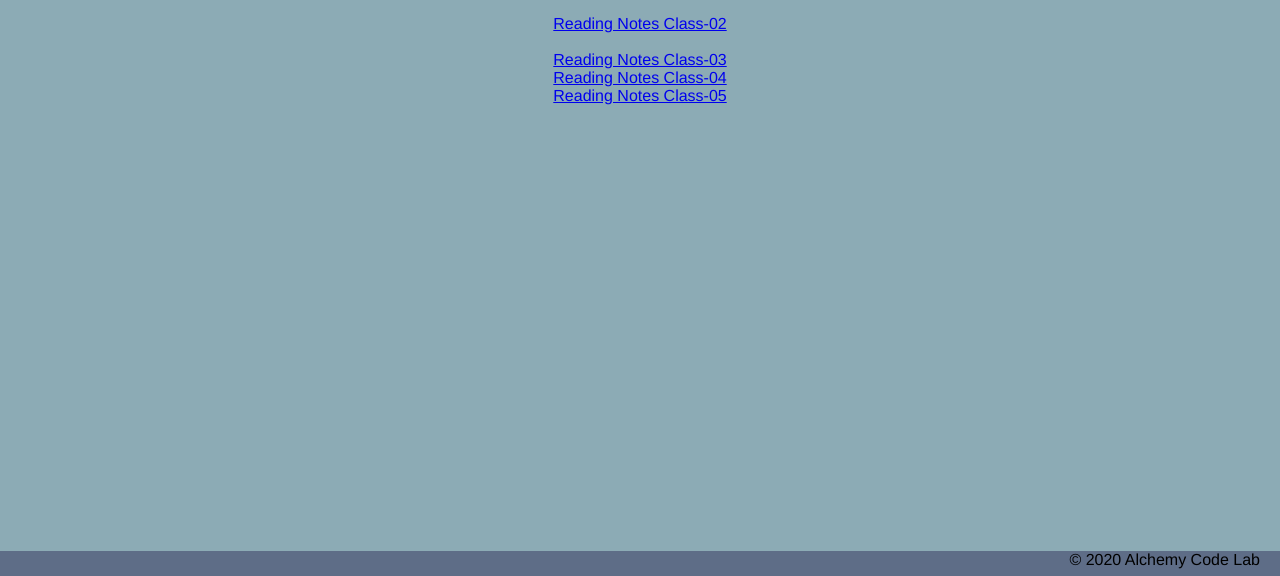
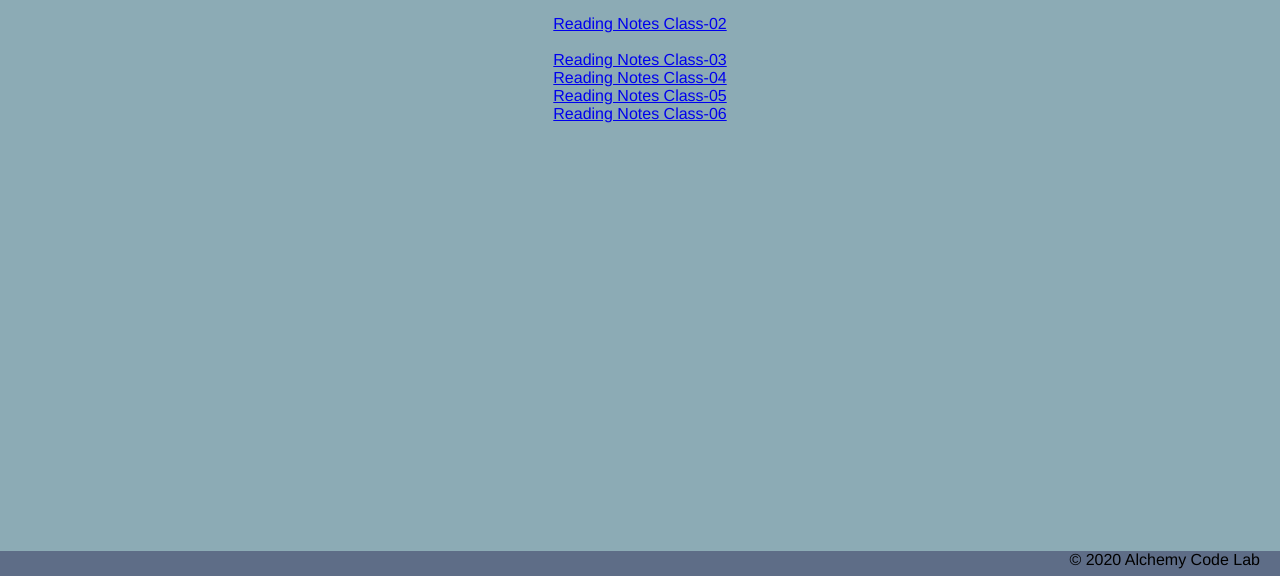
Before and after one commit to brookeperkins/reading-notes, a plain HTML site: page index.html in a window 1280 px wide. Shown: the part 224-800 px from the top of the page. Drawn offline with nearby package versions, Linux system fonts and the light colour scheme.

Commit message:
notes 06

```diff
--- a/index.html
+++ b/index.html
@@ -29,6 +29,7 @@
         <a href="class-03.md">Reading Notes Class-03</a>
         <a href="class-04.md">Reading Notes Class-04</a>
         <a href="class-05.md">Reading Notes Class-05</a>
+        <a href="class-05.md">Reading Notes Class-06</a>
 
 
     </main>
```
Also changed, not shown: 1 other file.
